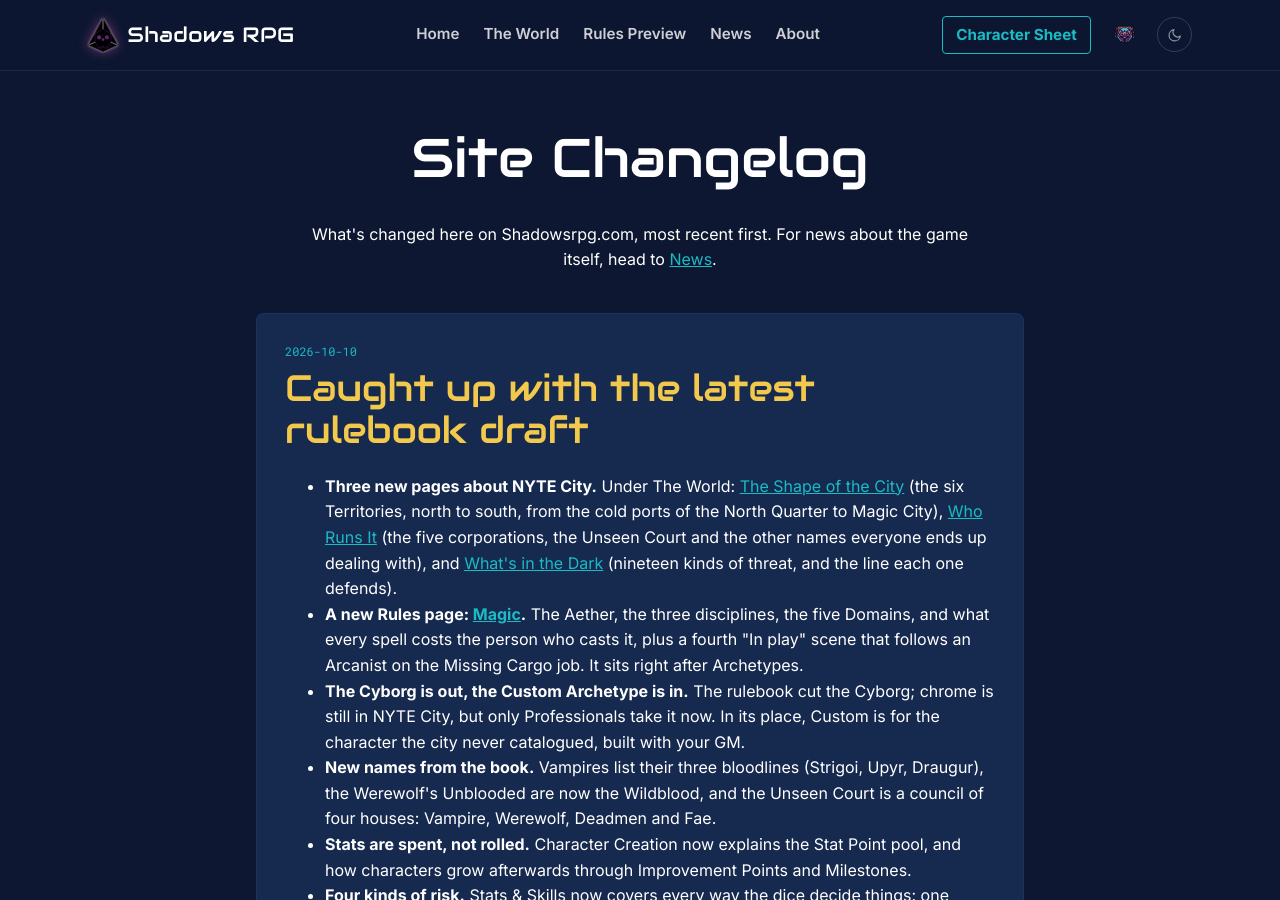
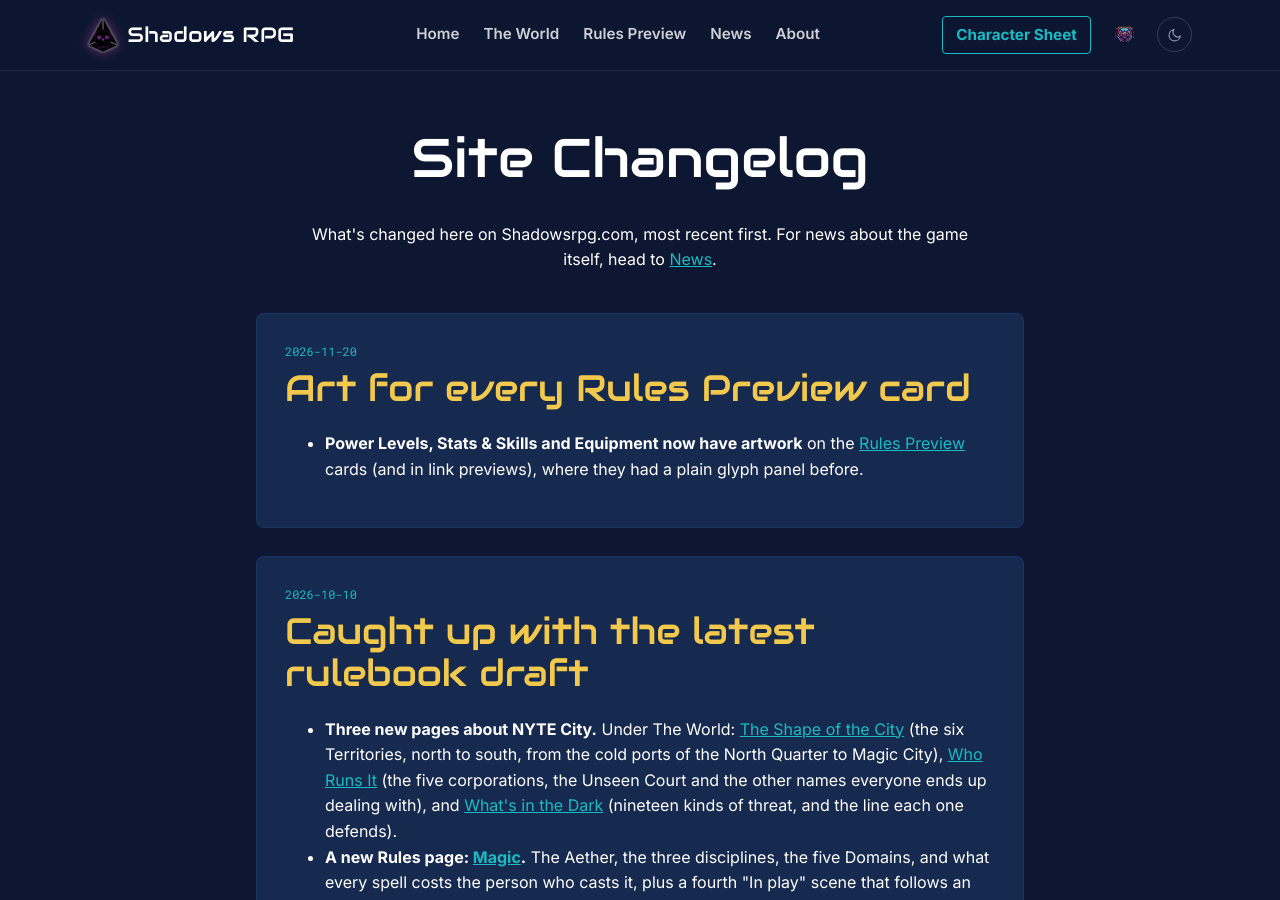
Before and after one commit to kazamuki/Shadows-RPG-Site, a Jekyll site: the page built from changelog/index.html, in a window 1280 px wide and 900 px high. Built offline with Jekyll 4.4.1, drawn with Linux system fonts in a browser that asks for light colours.

Commit message:
Art for the last three Rules Preview cards
Power Levels, Stats & Skills and Equipment move from glyph panels to
images (AI-generated, cropped to fit the 160px card strip). Also feeds
each page's og:image. Changelog and CLAUDE.md updated.

Co-Authored-By: Claude Sonnet 5.5 <noreply@anthropic.com>

```diff
--- a/changelog/index.html
+++ b/changelog/index.html
@@ -12,6 +12,17 @@ description: What's changed on Shadowsrpg.com, most recent first.
     </p>
   </div>
   <div class="news-list">
+    <article class="news-entry">
+      <span class="news-date">2026-11-20</span>
+      <h2>Art for every Rules Preview card</h2>
+      <ul>
+        <li>
+          <strong>Power Levels, Stats &amp; Skills and Equipment now have artwork</strong> on the
+          <a href="{{ '/rules/' | relative_url }}">Rules Preview</a> cards (and in link previews),
+          where they had a plain glyph panel before.
+        </li>
+      </ul>
+    </article>
     <article class="news-entry">
       <span class="news-date">2026-10-10</span>
       <h2>Caught up with the latest rulebook draft</h2>
```
Also changed, not shown: CLAUDE.md (+17 -0 lines), _data/rules.yml (+3 -6 lines), assets/img/equipment-card.jpg (added), assets/img/power-levels-card.jpg (added), assets/img/stats-skills-card.jpg (added).
